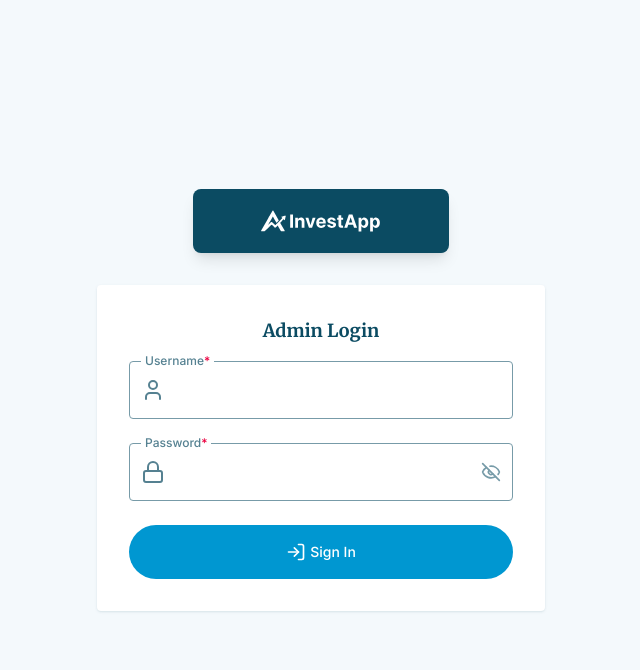
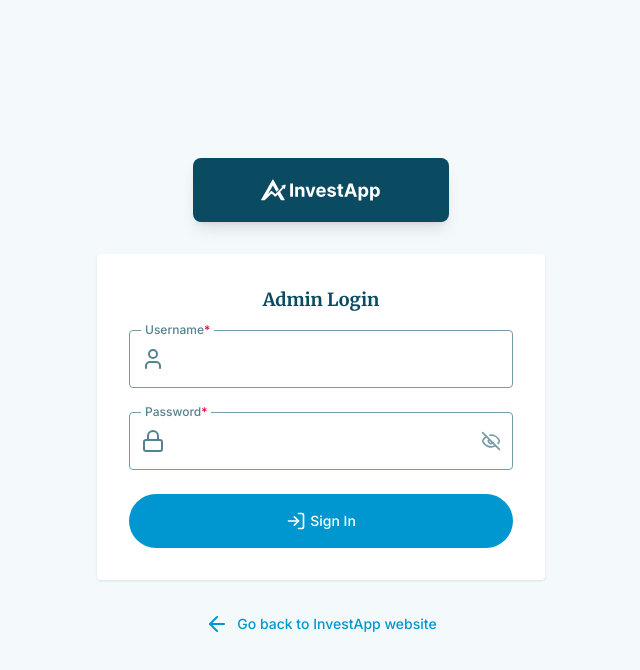
Before and after one commit to Cross-Atlantic-Software/investapp, a Next.js app in the folder frontend/: page /admin/login in a window 1280 px wide. Shown: the top 670 px of the page, without its empty margins (319-959 px from the left). Built offline with nearby package versions, Linux system fonts and the light colour scheme; no server answers.

Commit message:
login update

```diff
--- a/frontend/app/admin/login/page.tsx
+++ b/frontend/app/admin/login/page.tsx
@@ -3,7 +3,8 @@
 import React, { useState } from 'react';
 import { useRouter } from 'next/navigation';
 import Image from 'next/image';
-import { CircleAlert, Eye, EyeOff, Lock, LogIn, User } from 'lucide-react';
+import { CircleAlert, Eye, EyeOff, Lock, LogIn, User, ArrowLeft } from 'lucide-react';
+import { Button } from '@/components/ui';
 
 export default function AdminLogin() {
   const [credentials, setCredentials] = useState({
@@ -170,6 +171,9 @@ export default function AdminLogin() {
             </div>
           </form>
         </div>
+        <div className='text-center'>
+          <Button text='Go back to InvestApp website' color="skyblue" variant="link" size="nospace" className='text-sm gap-0' href='./' icon={ArrowLeft} iconPosition='left' />
+        </div>
       </div>
     </div>
   );
```
